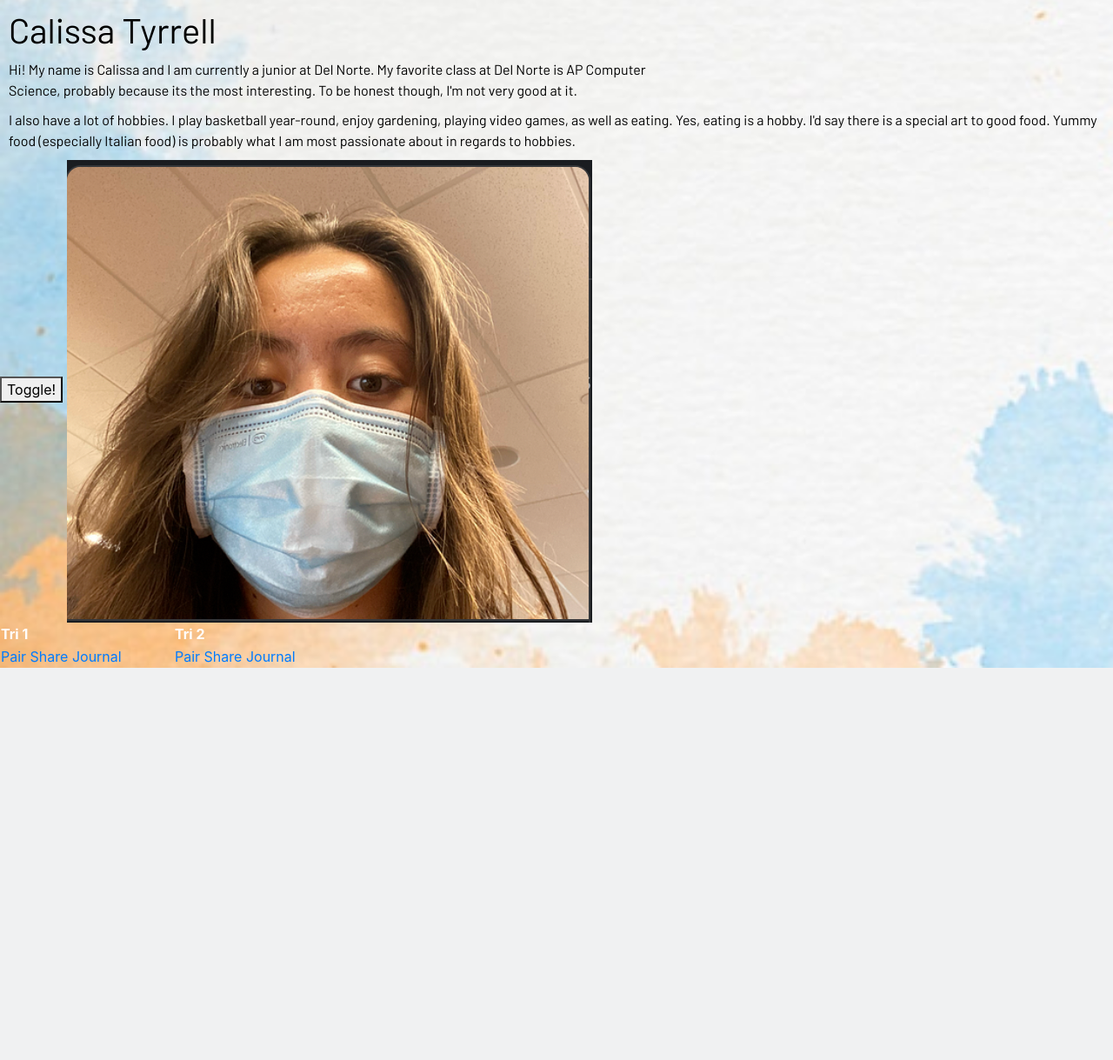
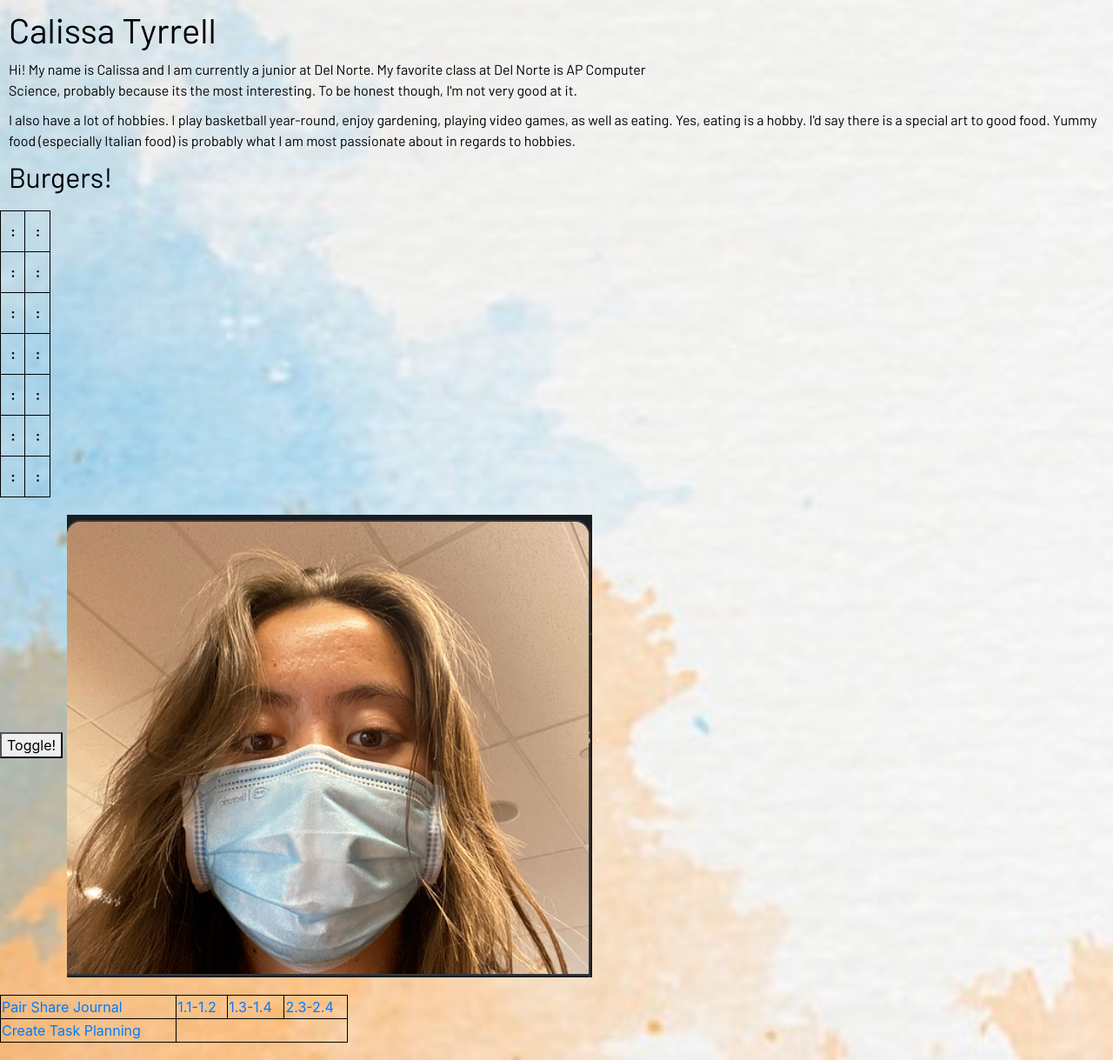
Before and after one commit to yqw7/dominators, a Flask app: page /calissa/ in a window 1280 px wide. Shown: the part 56-1275 px from the top of the page at 87% size. Before the commit the page ends 824 px from the top, so only its background shows below. Run offline with Flask 2, Linux system fonts and the light colour scheme; data that the repository does not hold is empty; some libraries are stand-ins or nearby versions.

Commit message:
finished about me and base

```diff
--- a/templates/calissa.html
+++ b/templates/calissa.html
@@ -17,6 +17,16 @@
             font-family: 'Barlow';
             color: black;
         }
+        h2{
+            margin: 10px 10px 10px 10px;
+            font-family: 'Barlow';
+            color: black;
+        }
+
+
+        table, th, td {
+            border: 1px solid black;
+        }
 
         body {
             color: white;
@@ -24,11 +34,13 @@
             background-size: cover;
         }
 
+        table{
+            margin-bottom: 20px;
+            margin-top: 20px;
+        }
+
 
     </style>
-
-    </div>
-
     <h1>Calissa Tyrrell</h1>
 
     <p> Hi! My name is Calissa and I am currently a junior at Del Norte. My favorite class at Del Norte is AP Computer
@@ -37,19 +49,52 @@
     <p>I also have a lot of hobbies. I play basketball year-round, enjoy gardening, playing video games, as well as eating. Yes, eating is a hobby.
         I'd say there is a special art to good food. Yummy food (especially Italian food) is probably what I am most passionate about in regards to hobbies.</p>
 
-    {{ text }}
+    <h2>Burgers!</h2>
+    <table>
+        <tr>
+
+            <th><p>{{ text[1].name }} : {{ text[1].ingredients|join(", ") }} </p></th>
+            <th><p>{{ text[2].name }} : {{ text[2].ingredients|join(", ") }}</p></th>
+        </tr>
+        <tr>
+            <th><p>{{ text[3].name }} : {{ text[3].ingredients|join(", ") }}</p> </th>
+            <th><p>{{ text[4].name }} : {{ text[4].ingredients|join(", ") }}</p> </th>
+        </tr>
+        <tr>
+            <th><p>{{ text[5].name }} : {{ text[5].ingredients|join(", ") }}</p> </th>
+            <th><p>{{ text[6].name }} : {{ text[6].ingredients|join(", ") }}</p> </th>
+        </tr>
+        <tr>
+            <th><p>{{ text[7].name }} : {{ text[7].ingredients|join(", ") }}</p> </th>
+            <th><p>{{ text[8].name }} : {{ text[8].ingredients|join(", ") }}</p> </th>
+        </tr>
+        <tr>
+            <th><p>{{ text[9].name }} : {{ text[9].ingredients|join(", ") }}</p> </th>
+            <th><p>{{ text[10].name }} : {{ text[10].ingredients|join(", ") }}</p> </th>
+        </tr>
+        <tr>
+            <th><p>{{ text[11].name }} : {{ text[11].ingredients|join(", ") }}</p> </th>
+            <th><p>{{ text[12].name }} : {{ text[12].ingredients|join(", ") }}</p> </th>
+        </tr>
+        <tr>
+            <th><p>{{ text[13].name }} : {{ text[13].ingredients|join(", ") }}</p> </th>
+            <th><p>{{ text[14].name }} : {{ text[14].ingredients|join(", ") }}</p> </th>
+        </tr>
+    </table>
+
 
     <button onclick="Toggle()">Toggle!</button>
     <img id = 'img1' src = 'https://github.com/yqw7/dominators/blob/main/static/calissa.png?raw=true'/>
 
     <table style = "width:400px" >
-        <tr>
-            <th>Tri 1</th>
-            <th>Tri 2</th>
+        <tr>`
+            <td><a href="https://docs.google.com/document/d/1OOVfFVMa9uzUVX7ZE6eb6zbkqH2unkIZnsF4JkRyONI/edit?usp=sharing">Pair Share Journal</a></td>
+            <td><a href="https://docs.google.com/document/d/1gclRMl3dyozW5rGUdBioHrKjowoUpM5miDs5HLVsUyY/edit?usp=sharing">1.1-1.2</a></td>
+            <td><a href="https://docs.google.com/document/d/1eqMReGGDTQ665V4eXvP4Rudj5uPXofFvgjoP5YYmBOs/edit?usp=sharing">1.3-1.4</a></td>
+            <td><a href="https://docs.google.com/document/d/1yM5nknl82erUoVY3YlVRge3H3svkgVnOk2Eq9r5sFy0/edit?usp=sharing">2.3-2.4</a></td>
         </tr>
         <tr>
-            <td><a href="https://docs.google.com/document/d/1M_jU_NzcbDCb40K4yJio2Le8LXt5a7TuSz09csn4ihg/edit?usp=sharing">Pair Share Journal</a></td>
-            <td><a href="https://docs.google.com/document/d/1OOVfFVMa9uzUVX7ZE6eb6zbkqH2unkIZnsF4JkRyONI/edit?usp=sharing">Pair Share Journal</a></td>
+            <td><a href="https://github.com/yqw7/dominators/issues/24">Create Task Planning</a></td>
         </tr>
     </table>
 
--- a/templates/layouts/base.html
+++ b/templates/layouts/base.html
@@ -15,13 +15,14 @@ This HTML is setup as as a Jinja2 layout, coders use layouts for:
     <!-- JQuery CSS -->
     <script src="https://code.jquery.com/jquery-3.3.1.slim.min.js" integrity="sha384-q8i/X+965DzO0rT7abK41JStQIAqVgRVzpbzo5smXKp4YfRvH+8abtTE1Pi6jizo" crossorigin="anonymous"></script>
 
+    <!-- not sure -->
     <script src="https://cdnjs.cloudflare.com/ajax/libs/popper.js/1.14.7/umd/popper.min.js" integrity="sha384-UO2eT0CpHqdSJQ6hJty5KVphtPhzWj9WO1clHTMGa3JDZwrnQq4sF86dIHNDz0W1" crossorigin="anonymous"></script>
     <script src="https://stackpath.bootstrapcdn.com/bootstrap/4.3.1/js/bootstrap.min.js" integrity="sha384-JjSmVgyd0p3pXB1rRibZUAYoIIy6OrQ6VrjIEaFf/nJGzIxFDsf4x0xIM+B07jRM" crossorigin="anonymous"></script>
 
     <!-- Bootstrap CSS -->
     <link href="https://cdn.jsdelivr.net/npm/bootstrap@5.0.2/dist/css/bootstrap.min.css" rel="stylesheet" integrity="sha384-EVSTQN3/azprG1Anm3QDgpJLIm9Nao0Yz1ztcQTwFspd3yD65VohhpuuCOmLASjC" crossorigin="anonymous">
 
-
+    <!-- not sure -->
     <link rel="stylesheet" href="https://stackpath.bootstrapcdn.com/bootstrap/4.3.1/css/bootstrap.min.css" integrity="sha384-ggOyR0iXCbMQv3Xipma34MD+dH/1fQ784/j6cY/iJTQUOhcWr7x9JvoRxT2MZw1T" crossorigin="anonymous">
     <link rel="stylesheet" href="https://cdnjs.cloudflare.com/ajax/libs/font-awesome/4.7.0/css/font-awesome.min.css">
 
```
Also changed, not shown: 1 other file.
